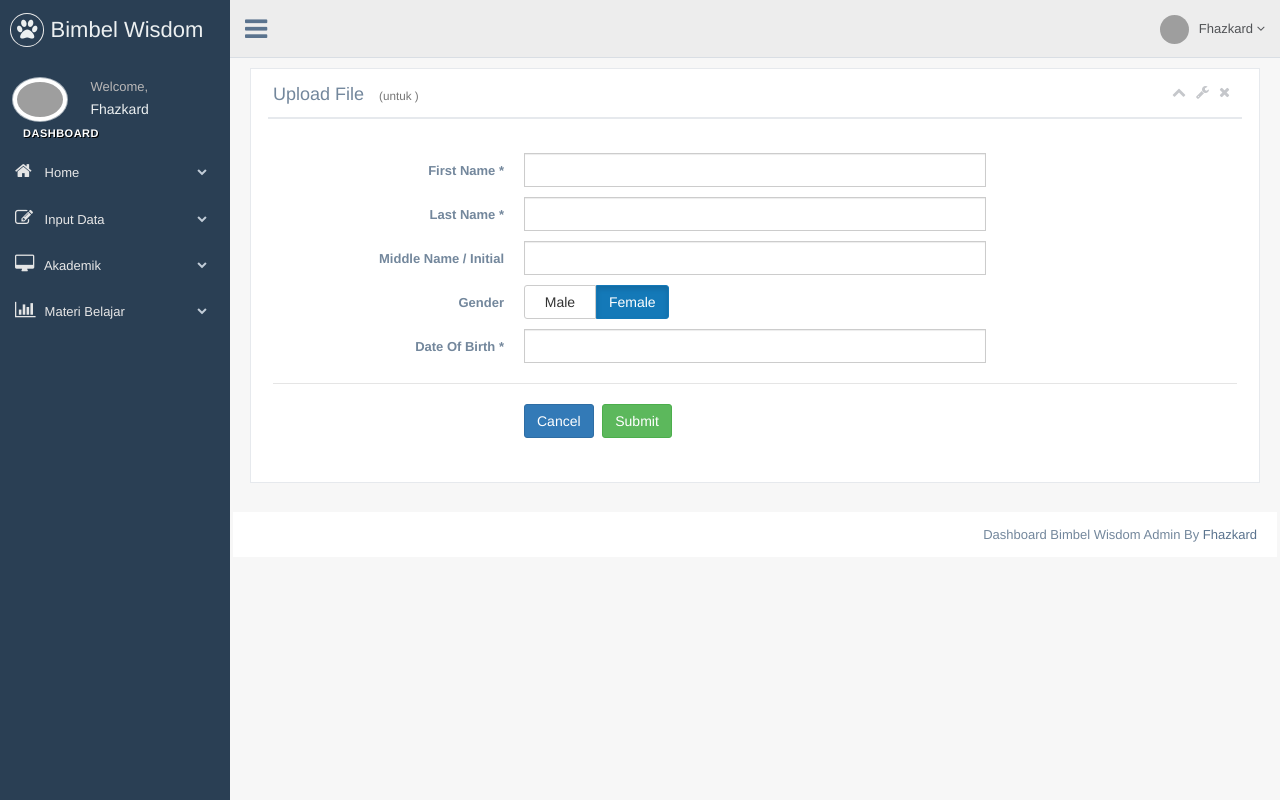
After one commit to Fhazkard/Portal-Admin, a PHP site: page /dashboard/materi/index.php in a window 1280 px wide. The commit adds this page. Run offline with PHP 8.4, Linux system fonts and the light colour scheme; grey boxes are pictures that could not be loaded.

Commit message:
menambah materi view

```diff
--- /dev/null
+++ b/dashboard/materi/index.php
@@ -0,0 +1,93 @@
+<link href="../../content/css/bootstrap.min.css" rel="stylesheet">
+<link href="../../content/css/font-awesome.min.css" rel="stylesheet">
+<link href="../../content/css/animate.min.css" rel="stylesheet">
+<!-- Custom styling plus plugins -->
+<link href="../../content/css/custom.css" rel="stylesheet">
+<link href="../../content/css/site.css" rel="stylesheet">
+
+<script src="../../content/js/jquery.min.js"></script>
+<script src="../../content/js/nprogress.js"></script>
+<?php include "../../header.php";?>
+        <div class="row">
+            <div class="col-md-12 col-sm-12 col-xs-12">
+              <div class="x_panel">
+                <div class="x_title">
+                  <h2>Upload File <small>(untuk )</small></h2>
+                  <ul class="nav navbar-right panel_toolbox">
+                    <li><a class="collapse-link"><i class="fa fa-chevron-up"></i></a>
+                    </li>
+                    <li class="dropdown">
+                      <a href="#" class="dropdown-toggle" data-toggle="dropdown" role="button" aria-expanded="false"><i class="fa fa-wrench"></i></a>
+                      <ul class="dropdown-menu" role="menu">
+                        <li><a href="#">Settings 1</a>
+                        </li>
+                        <li><a href="#">Settings 2</a>
+                        </li>
+                      </ul>
+                    </li>
+                    <li><a class="close-link"><i class="fa fa-close"></i></a>
+                    </li>
+                  </ul>
+                  <div class="clearfix"></div>
+                </div>
+                <div class="x_content">
+                  <br>
+                  <form id="demo-form2" data-parsley-validate="" class="form-horizontal form-label-left" novalidate="">
+
+                    <div class="form-group">
+                      <label class="control-label col-md-3 col-sm-3 col-xs-12" for="first-name">First Name <span class="required">*</span>
+                      </label>
+                      <div class="col-md-6 col-sm-6 col-xs-12">
+                        <input type="text" id="first-name" required="required" class="form-control col-md-7 col-xs-12" data-parsley-id="5140"><ul class="parsley-errors-list" id="parsley-id-5140"></ul>
+                      </div>
+                    </div>
+                    <div class="form-group">
+                      <label class="control-label col-md-3 col-sm-3 col-xs-12" for="last-name">Last Name <span class="required">*</span>
+                      </label>
+                      <div class="col-md-6 col-sm-6 col-xs-12">
+                        <input type="text" id="last-name" name="last-name" required="required" class="form-control col-md-7 col-xs-12" data-parsley-id="5583"><ul class="parsley-errors-list" id="parsley-id-5583"></ul>
+                      </div>
+                    </div>
+                    <div class="form-group">
+                      <label for="middle-name" class="control-label col-md-3 col-sm-3 col-xs-12">Middle Name / Initial</label>
+                      <div class="col-md-6 col-sm-6 col-xs-12">
+                        <input id="middle-name" class="form-control col-md-7 col-xs-12" type="text" name="middle-name" data-parsley-id="6816"><ul class="parsley-errors-list" id="parsley-id-6816"></ul>
+                      </div>
+                    </div>
+                    <div class="form-group">
+                      <label class="control-label col-md-3 col-sm-3 col-xs-12">Gender</label>
+                      <div class="col-md-6 col-sm-6 col-xs-12">
+                        <div id="gender" class="btn-group" data-toggle="buttons">
+                          <label class="btn btn-default" data-toggle-class="btn-primary" data-toggle-passive-class="btn-default">
+                            <input type="radio" name="gender" value="male" data-parsley-multiple="gender" data-parsley-id="2036"> &nbsp; Male &nbsp;
+                          </label><ul class="parsley-errors-list" id="parsley-id-multiple-gender"></ul>
+                          <label class="btn btn-primary active" data-toggle-class="btn-primary" data-toggle-passive-class="btn-default">
+                            <input type="radio" name="gender" value="female" checked="" data-parsley-multiple="gender" data-parsley-id="2036"> Female
+                          </label>
+                        </div>
+                      </div>
+                    </div>
+                    <div class="form-group">
+                      <label class="control-label col-md-3 col-sm-3 col-xs-12">Date Of Birth <span class="required">*</span>
+                      </label>
+                      <div class="col-md-6 col-sm-6 col-xs-12">
+                        <input id="birthday" class="date-picker form-control col-md-7 col-xs-12" required="required" type="text" data-parsley-id="3561"><ul class="parsley-errors-list" id="parsley-id-3561"></ul>
+                      </div>
+                    </div>
+                    <div class="ln_solid"></div>
+                    <div class="form-group">
+                      <div class="col-md-6 col-sm-6 col-xs-12 col-md-offset-3">
+                        <button type="submit" class="btn btn-primary">Cancel</button>
+                        <button type="submit" class="btn btn-success">Submit</button>
+                      </div>
+                    </div>
+
+                  </form>
+                </div>
+              </div>
+            </div>
+          </div>
+<?php include "../../footer.php";?>
+<script src="../../content/js/icheck.min.js"></script>
+<script src="../../content/js/moment.min.js"></script>
+<script src="../../content/js/custom.js"></script>
--- a/header.php
+++ b/header.php
@@ -76,7 +76,7 @@
                 </li>
                 <li><a><i class="fa fa-bar-chart-o"></i> Materi Belajar <span class="fa fa-chevron-down"></span></a>
                   <ul class="nav child_menu" style="display: none">
-                    <li><a href="chartjs.html">Data Materi Belajar</a>
+                      <li><a href="materi/index.php">Data Materi Belajar</a>
                     </li>
                   </ul>
                 </li>
@@ -114,7 +114,8 @@
       </div><!-- top navigation -->
     <div class="right_col" role="main">
         <!-- top tiles -->
-        <div class="row tile_count">
+        <!-- Total Dashboard -->
+       <!-- <div class="row tile_count">
           <div class="animated bounceInLeft col-md-6 col-sm-6 col-xs-6 tile_stats_count pull-left " align="center">
               <span class="count_top"><i class="fa fa-user"></i> Total Users</span>
               <div class="count">2500</div>
```
Also changed, not shown: 1 other file.
